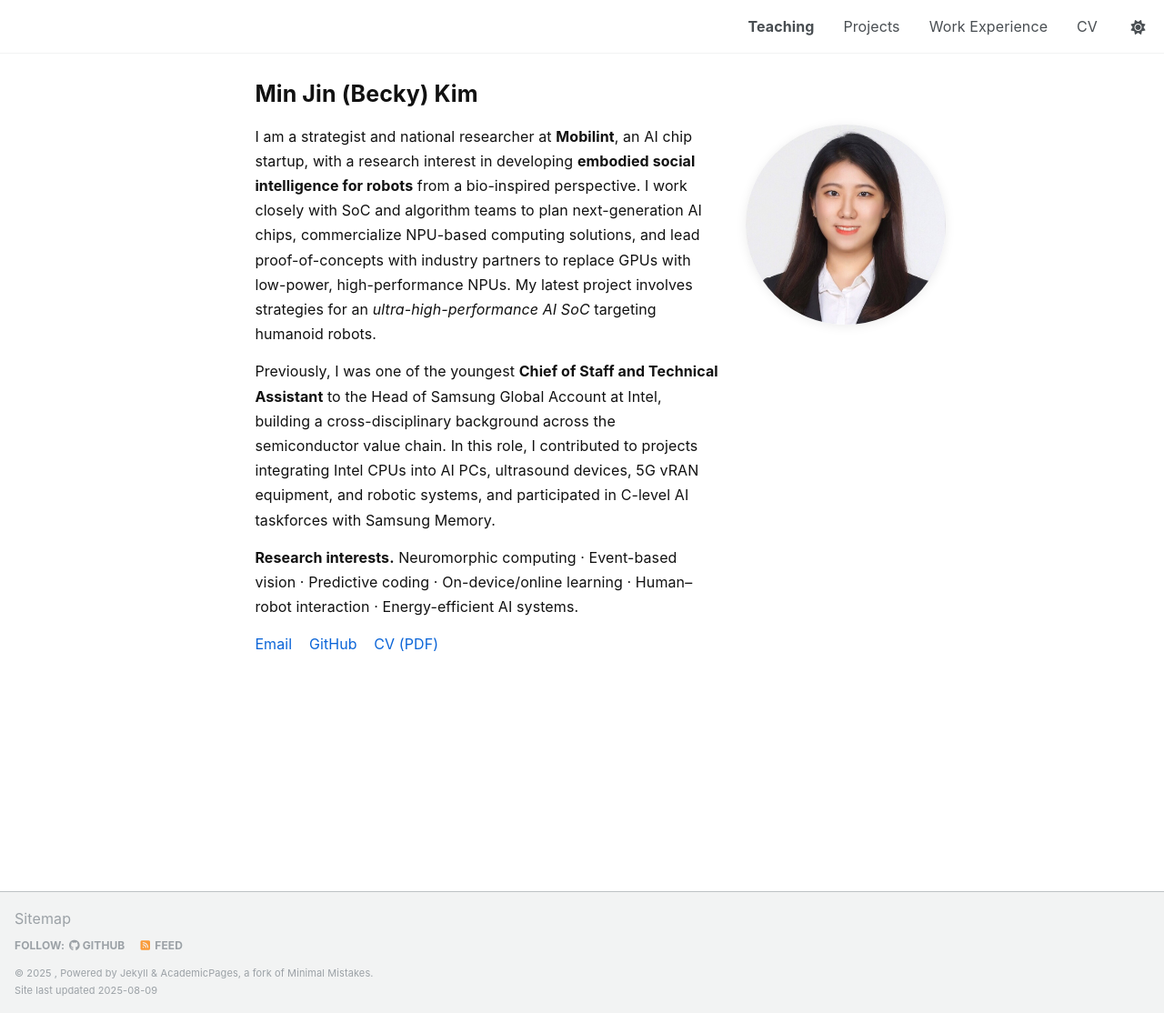
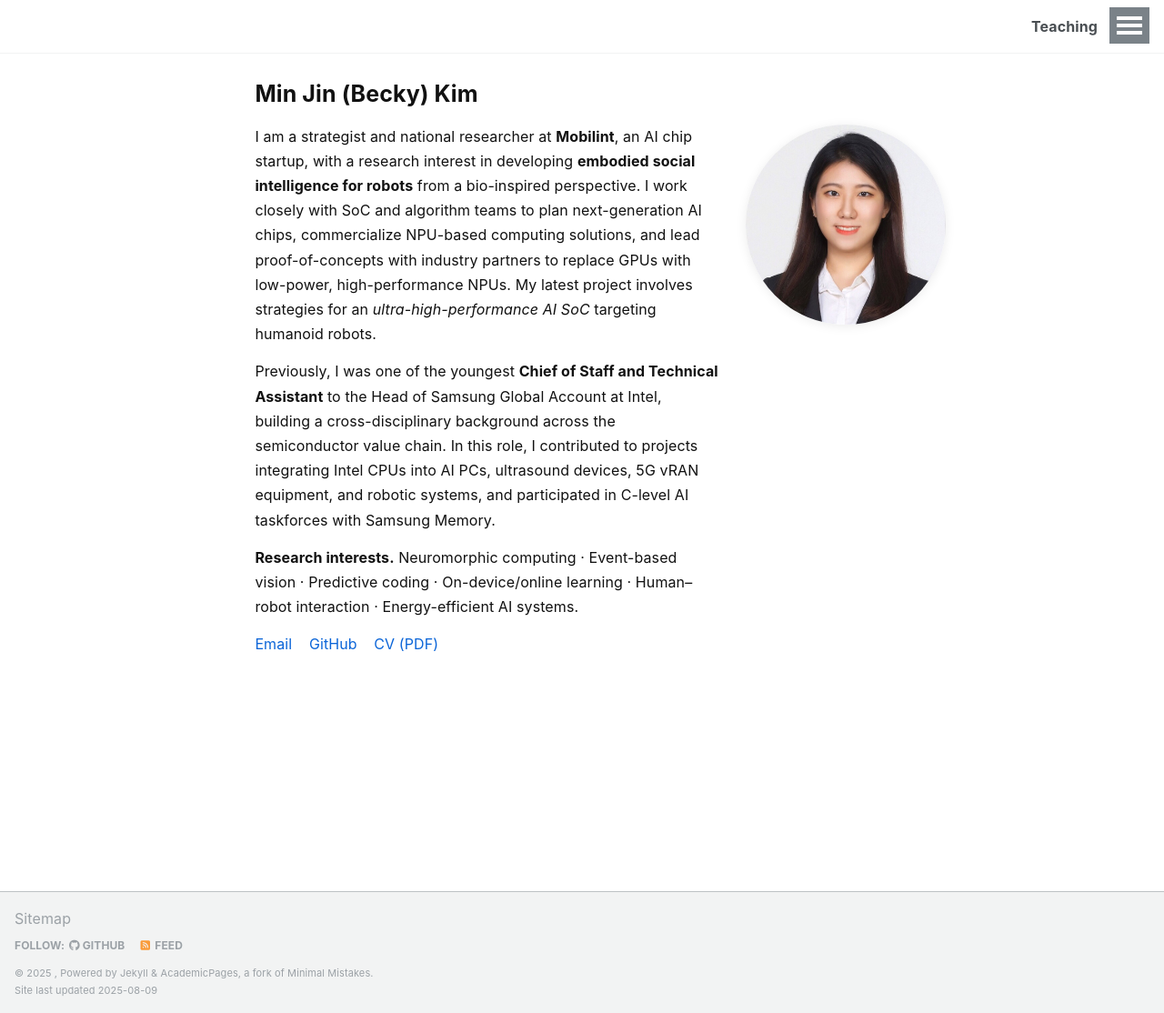
Before and after one commit to becky930/becky930.github.io, a Jekyll site: the page built from _pages/about.md, in a window 1280 px wide and 1114 px high. Shown: the whole window at 91% size. Built offline with Jekyll 4.4.1, drawn with Linux system fonts in a browser that asks for light colours; some web fonts are replaced; a script that is not in the unit is left out.

Commit message:
Update custom.css

```diff
--- a/assets/css/custom.css
+++ b/assets/css/custom.css
@@ -48,24 +48,28 @@ a:hover{ text-decoration: underline; }
 code, pre{ font-size: 0.92em; }
 hr{ border: 0; border-top: 1px solid var(--border); margin: 18px 0; }
 
-/* 7) === Nav: force right align === */
-.masthead .greedy-nav { display: flex !important; justify-content: flex-end !important; }
-.masthead .greedy-nav .site-title {
-  /* 제목을 보이지 않게 + 오른쪽 밀어내는 스페이서 역할 */
-  margin-right: auto !important;
-  visibility: hidden !important;
-  width: 0 !important;
-  padding: 0 !important;
+/* 7) === Nav: force right align — v3 === */
+
+/* 내부 래퍼를 flex로 만들고, 메뉴 컨테이너를 오른쪽 끝으로 밀기 */
+.masthead__inner-wrap { display: flex !important; align-items: center !important; }
+.masthead__menu { margin-left: auto !important; }
+
+/* greedy-nav 자체를 오른쪽 정렬 + 사이트 타이틀 숨김 */
+.masthead .greedy-nav {
+  display: flex !important;
+  justify-content: flex-end !important;
+  width: 100% !important;
+}
+.masthead .greedy-nav .site-title { display: none !important; }
+
+/* 링크 UL이 왼쪽에 붙지 않도록 보조 */
+.masthead .greedy-nav .visible-links {
+  margin-left: auto !important;
 }
 
-/* 링크 UL이 왼쪽으로 붙지 않게 보조 */
-.masthead .greedy-nav .visible-links { margin-left: auto !important; }
+/* (구버전 방어) masthead__menu가 없거나 구조가 달라도 간격은 유지 */
+.greedy-nav .visible-links > li { margin-left: 1rem !important; }
 
-/* (구버전 호환) masthead__menu가 있으면 그것도 오른쪽으로 */
-.masthead__menu { margin-left: auto !important; }
-
-/* 약간의 간격 */
-.greedy-nav .visible-links > li { margin-left: 1rem; }
 
 /* 8) HERO 영역 */
 .hero{
```
